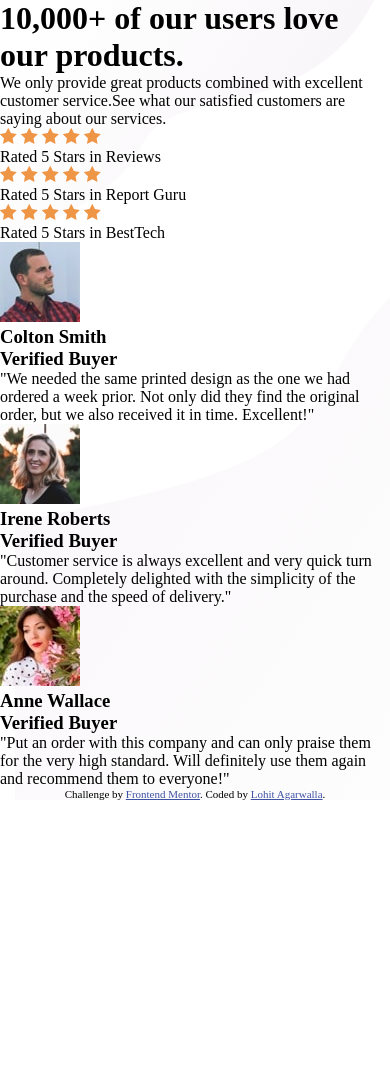
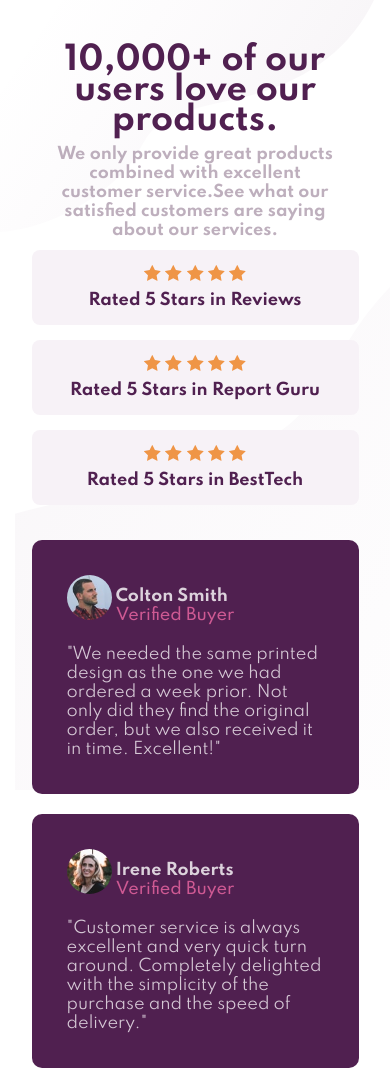
Before and after one commit to imlohit/social-proof-section-master, a plain HTML site: page index.html in a window 390 px wide. Shown: the top 1068 px of the page. Before the commit the page ends 844 px from the top, so only its background shows below. Drawn offline with Linux system fonts and the light colour scheme; a web font is replaced by a local one.

Commit message:
complete mobile layout and styling

```diff
--- a/index.html
+++ b/index.html
@@ -7,7 +7,8 @@
     <!-- displays site properly based on user's device -->
 
     <link rel="icon" type="image/png" sizes="32x32" href="./images/favicon-32x32.png" />
-    <link rel="stylesheet" href="https://fonts.google.com/specimen/Spartan">
+    <link rel="preconnect" href="https://fonts.gstatic.com">
+    <link href="https://fonts.googleapis.com/css2?family=Spartan:wght@400;500;700&display=swap" rel="stylesheet">
     <link rel="stylesheet" href="style.css">
 
     <title>Frontend Mentor | Social proof section</title>
@@ -63,7 +64,7 @@
         <div class="box">
             <div class="comments">
                 <img src="images/image-colton.jpg" alt="colton Smith">
-                <h3>Colton Smith<br><span>Verified Buyer</span></h3>
+                <h4>Colton Smith<br><span>Verified Buyer</span></h4>
 
                 <p> "We needed the same printed design as the one we had ordered a week prior.
                     Not only did they find the original order, but we also received it in time.
@@ -71,26 +72,22 @@
             </div>
             <div class="comments">
                 <img src="images/image-irene.jpg" alt="Irene Roberts">
-                <h3>Irene Roberts<br><span>Verified Buyer</span></h3>
+                <h4>Irene Roberts<br><span>Verified Buyer</span></h4>
 
                 <p> "Customer service is always excellent and very quick turn around. Completely
                     delighted with the simplicity of the purchase and the speed of delivery."</p>
             </div>
             <div class="comments">
                 <img src="images/image-anne.jpg" alt="Anne Wallace">
-                <h3>Anne Wallace<br><span>Verified Buyer</span></h3>
+                <h4>Anne Wallace<br><span>Verified Buyer</span></h4>
 
-                <p>  "Put an order with this company and can only praise them for the very high
+                <p> "Put an order with this company and can only praise them for the very high
                     standard. Will definitely use them again and recommend them to everyone!"</p>
             </div>
         </div>
     </div>
 
-    <div class="attribution">
-        Challenge by
-        <a href="https://www.frontendmentor.io?ref=challenge" target="_blank">Frontend Mentor</a>. Coded by <a
-            href="#">Lohit Agarwalla</a>.
-    </div>
+
 </body>
 
 </html>
--- a/style.css
+++ b/style.css
@@ -9,10 +9,88 @@
     --Dark-Grayish-Magenta: hsl(303, 10%, 53%);
     --Light-Grayish-Magenta: hsl(300, 24%, 96%);
     --White: hsl(0, 0%, 100%);
-    --body-font: "Spartan",sans-serif;
+    --body-font: 'Spartan', sans-serif;
 
 }
 
 body{
     background: url(images/bg-pattern-top-mobile.svg) no-repeat top left,url(images/bg-pattern-bottom-mobile.svg) no-repeat bottom right;
+    font-family: var(--body-font);
+
 }
+
+.container{
+    width: 100%;
+}
+
+.showcase,.rating,.box{
+    width: 327px;
+    height: 250px;
+    margin: auto;
+}
+
+/* showcase */
+.showcase{
+    padding: 45px 20px;
+    text-align: center;
+
+}
+.showcase h1{
+    color: var(--Very-Dark-Magenta);
+
+    line-height: 30px;
+    font-weight: 700;
+    margin-bottom: 10px;
+}
+.showcase p{
+    color: var(--Dark-Grayish-Magenta);
+    font-weight: 700;
+    opacity: 0.60;
+}
+/* rating */
+.rating{
+    text-align: center;
+    margin-bottom: 40px;
+}
+.rating .star{
+    background-color: var(--Light-Grayish-Magenta);
+    margin-bottom: 15px;
+    padding: 15px;
+    border-radius: 8px;
+}
+.star p{
+    margin-top: 5px;
+    color: var(--Very-Dark-Magenta);
+    font-weight: 700;
+}
+
+/* box */
+.box{
+    color: var(--White);
+
+}
+.box .comments{
+    background-color: var(--Very-Dark-Magenta);
+    padding: 35px;
+    margin-bottom: 20px;
+    border-radius: 10px;
+}
+.comments h4{
+    display: inline-block;
+    margin-bottom: 20px;
+    font-weight: 700;
+    opacity: 0.8;
+}
+.comments img{
+    border-radius: 50%;
+    width: 45px;
+    height: 45px;
+}
+.comments p{
+    color: var(--Light-Grayish-Magenta);
+    opacity: 0.80;
+}
+.comments h4 span{
+    color: var(--Soft-Pink);
+    font-weight: 500;
+}
```
